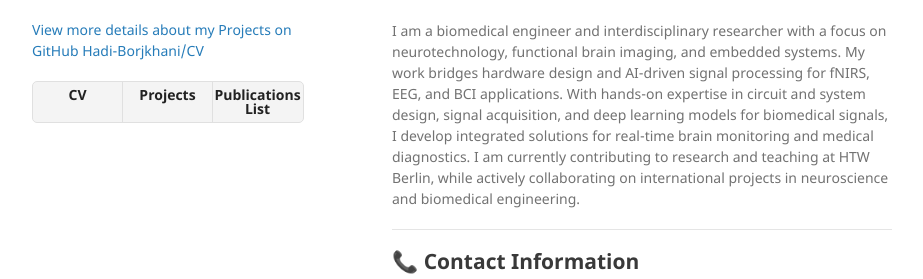
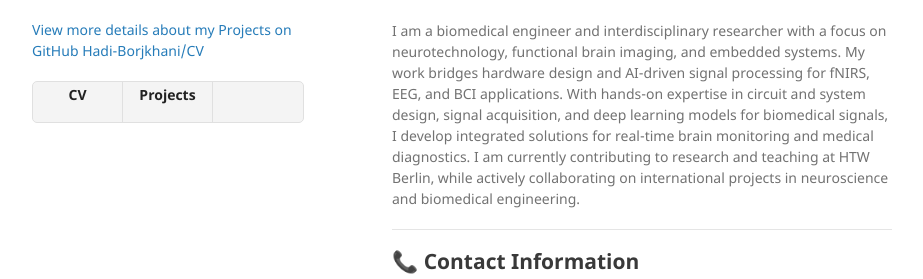
Before and after one commit to Hadi-Borjkhani/CV, a Jekyll site: the page built from README.md, in a window 1280 px wide. Shown: the part 299-578 px from the top of the page, without its empty margins (178-1101 px from the left). Built offline with Jekyll 4.4.1, drawn with Linux system fonts in a browser that asks for light colours; our own code applies the rules of GitHub Pages for plain Markdown files; the repository's description, which GitHub fills in, is left out.

Commit message:
Update default.html

```diff
--- a/_layouts/default.html
+++ b/_layouts/default.html
@@ -35,7 +35,6 @@
         <ul class="downloads">
           <li><a href="{{ site.github.zip_url }}"><strong>CV</strong></a></li>
           <li><a href="{{ site.github.tar_url }}"><strong>Projects</strong></a></li>
-          <li><a href="{{ site.github.repository_url }}"><strong>Publications List</strong></a></li>
         </ul>
         {% endif %}
       </header>
```
